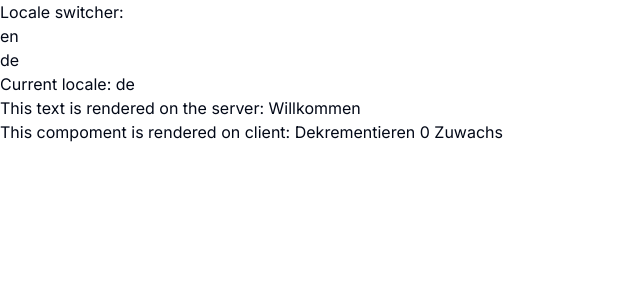
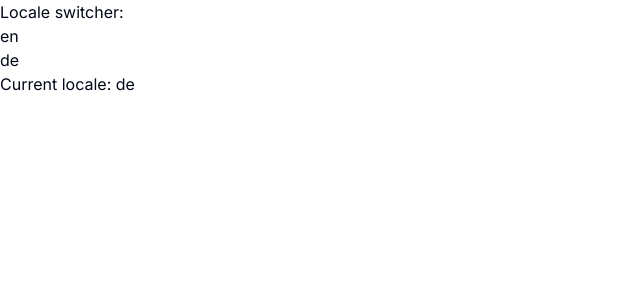
Before and after one commit to clangerOg/super-sign, a Next.js app: page /de in a window 1280 px wide. Shown: the top 300 px of the page, without its empty margins (0-640 px from the left). Built offline with nearby package versions, Linux system fonts and the light colour scheme.

Commit message:
feat: fix ts error in i18n get-dcitionariy

```diff
--- a/src/app/[lang]/builder/page.tsx
+++ b/src/app/[lang]/builder/page.tsx
@@ -6,13 +6,22 @@ import { BuilderPersonalForm } from '@/components/forms/builder-personal-form';
 import { MailPreview } from '@/components/mail-preview';
 import { SideBar } from '@/components/side-bar';
 import { SignatureLayout } from '@/components/signatures/layout-1';
+import { getDictionary } from '@/lib/get-dictionary';
+import { Locale } from '../../../../i18n-config';
 
-export default async function Page() {
+type PageProps = {
+  params: {
+    lang: Locale;
+  };
+};
+
+export default async function Page({ params: { lang } }: PageProps) {
+  const dictionary = await getDictionary(lang);
   return (
     <div className="flex flex-row ">
       <SideBar>
         <BuilderTabs>
-          <BuilderLayoutForm />
+          <BuilderLayoutForm dictionary={dictionary.builder.forms.layout} />
           <BuilderBusinessForm />
           <BuilderPersonalForm />
         </BuilderTabs>
--- a/src/app/[lang]/dashboard/page.tsx
+++ b/src/app/[lang]/dashboard/page.tsx
@@ -1,14 +1,24 @@
 import { Container } from '@/components/container';
 import { Shell } from '@/components/shell';
+import { getDictionary } from '@/lib/get-dictionary';
 import { BookmarkPlus } from 'lucide-react';
+import { Locale } from '../../../../i18n-config';
 
-export default function Page() {
+type PageProps = {
+  params: {
+    lang: Locale;
+  };
+};
+
+export default async function Page({ params: { lang } }: PageProps) {
+  const dictionary = await getDictionary(lang);
+
   return (
     <>
       <Shell className="mt-24">
         <Container>
           <p className="text-3xl font-medium text-slate-900">
-            Deine Signaturen
+            {dictionary['dashboard']['signatures'].title}
           </p>
         </Container>
         <Container className="mt-8 grid grid-cols-3">
@@ -17,11 +27,10 @@ export default function Page() {
               <BookmarkPlus size={32} className="text-blue-600" />
 
               <p className="mt-6 text-base font-semibold text-slate-900 group-hover:text-blue-600">
-                Neue Signatur
+                {dictionary['dashboard']['signatures']['create'].title}
               </p>
               <p className="mt-2 text-center text-sm text-slate-500">
-                Füge eine neue Signatur hinzu um deinen Emails einen
-                persönlichen Touch zu verleihen.
+                {dictionary['dashboard']['signatures']['create'].description}
               </p>
             </div>
           </div>
--- a/src/app/[lang]/layout.tsx
+++ b/src/app/[lang]/layout.tsx
@@ -25,10 +25,7 @@ export default function RootLayout({
     <html lang={params.lang}>
       <body className={inter.className}>
         <main>
-          <SignatureContextProvider>
-            {/*<NavBar />*/}
-            {children}
-          </SignatureContextProvider>
+          <SignatureContextProvider>{children}</SignatureContextProvider>
         </main>
       </body>
     </html>
--- a/src/app/[lang]/page.tsx
+++ b/src/app/[lang]/page.tsx
@@ -1,4 +1,3 @@
-import Counter from '@/components/counter';
 import LocaleSwitcher from '@/components/locale-switcher';
 import { getDictionary } from '@/lib/get-dictionary';
 import { Locale } from '../../../i18n-config';
@@ -17,11 +16,6 @@ export default async function Home({ params: { lang } }: PageProps) {
       <div>
         <LocaleSwitcher />
         <p>Current locale: {lang}</p>
-        <p>
-          This text is rendered on the server:{' '}
-          {dictionary['server-component'].welcome}
-        </p>
-        <Counter dictionary={dictionary.counter} />
       </div>
     </>
   );
--- a/src/components/counter.tsx
+++ /dev/null
@@ -1,26 +0,0 @@
-'use client';
-
-import { useState } from 'react';
-
-export default function Counter({
-  dictionary,
-}: {
-  dictionary: {
-    increment: string;
-    decrement: string;
-  };
-}) {
-  const [count, setCount] = useState(0);
-  return (
-    <p>
-      This compoment is rendered on client:{' '}
-      <button onClick={() => setCount((n) => n - 1)}>
-        {dictionary.decrement}
-      </button>{' '}
-      {count}{' '}
-      <button onClick={() => setCount((n) => n + 1)}>
-        {dictionary.increment}
-      </button>
-    </p>
-  );
-}
--- a/src/components/forms/builder-layout-form.tsx
+++ b/src/components/forms/builder-layout-form.tsx
@@ -7,16 +7,25 @@ import React from 'react';
 import Image from 'next/image';
 import Layout1 from '../../../public/images/singature-layout-1.png';
 
-type Props = {};
+type BuilderLayoutFormProps = {
+  dictionary: {
+    title: string;
+    description: string;
+  };
+};
 
-export const BuilderLayoutForm: React.FC<Props> = (props) => {
+export const BuilderLayoutForm: React.FC<BuilderLayoutFormProps> = (props) => {
+  const { dictionary } = props;
+
   const { setField, signatureProps } = useSignatureContext();
 
   return (
     <Tabs.Content value="layout">
-      <p className="text-lg font-semibold text-slate-900">Layout</p>
+      <p className="text-lg font-semibold text-slate-900">
+        {props.dictionary.title}
+      </p>
       <p className="mt-2 text-sm font-normal text-slate-500">
-        Wähle ein Layout, das am besten zu dir passt.
+        {props.dictionary.description}
       </p>
       <div className="mt-12 flex flex-col items-center justify-center gap-8 space-y-8">
         <Image
--- a/src/dictionaries/de.json
+++ b/src/dictionaries/de.json
@@ -1,9 +1,19 @@
 {
-  "server-component": {
-    "welcome": "Willkommen"
+  "dashboard": {
+    "signatures": {
+      "title": "Deine Signaturen",
+      "create": {
+        "title": "Neue Signatur",
+        "description": "Füge eine neue Signatur hinzu um deinen Emails einen persönlichen Touch zu verleihen."
+      }
+    }
   },
-  "counter": {
-    "increment": "Zuwachs",
-    "decrement": "Dekrementieren"
+  "builder": {
+    "forms": {
+      "layout": {
+        "title": "Layout",
+        "description": "Wähle eine Layout, dass am besten zu dir passt."
+      }
+    }
   }
 }
--- a/src/dictionaries/en.json
+++ b/src/dictionaries/en.json
@@ -1,9 +1,19 @@
 {
-  "server-component": {
-    "welcome": "Welcome"
+  "dashboard": {
+    "signatures": {
+      "title": "Your Signatures",
+      "create": {
+        "title": "New Signature",
+        "description": "Add a new signature to give a personal touch to your emails."
+      }
+    }
   },
-  "counter": {
-    "increment": "Increment",
-    "decrement": "Decrement"
+  "builder": {
+    "forms": {
+      "layout": {
+        "title": "Layout",
+        "description": "Choose a Layout that fits you needs."
+      }
+    }
   }
 }
--- a/src/lib/get-dictionary.ts
+++ b/src/lib/get-dictionary.tsx
@@ -8,4 +8,6 @@ const dictionaries = {
   de: () => import('../dictionaries/de.json').then((module) => module.default),
 };
 
-export const getDictionary = async (locale: Locale) => dictionaries[locale]();
+export const getDictionary = async (locale: Locale) => {
+  return dictionaries['de']();
+};
```
